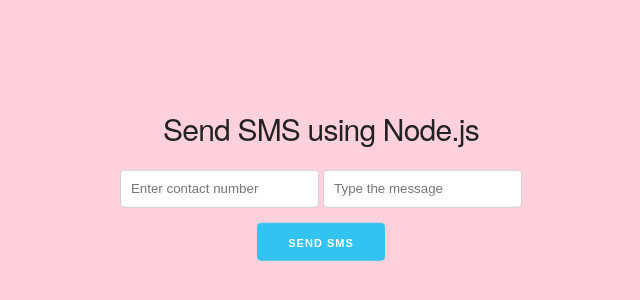
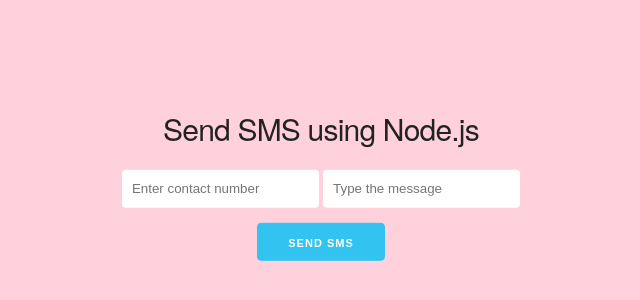
Before and after one commit to thedevyansh/TextSMSviaNode, a website: page views/index.html in a window 1280 px wide. Shown: the part 198-498 px from the top of the page, 319-959 px from the left. Drawn offline with nearby package versions, Linux system fonts and the light colour scheme; no server answers; files whose address does not match are found by name.

Commit message:
Added: UI photo

```diff
--- a/views/index.html
+++ b/views/index.html
@@ -22,6 +22,10 @@
             transform: translate(-50%, -50%);
         }
 
+        input[type="tel"], input[type="text"] {
+            border: none;
+        }
+
     </style>
 </head>
 <body>
```
Also changed, not shown: ui/Screenshot (28).png (added).
